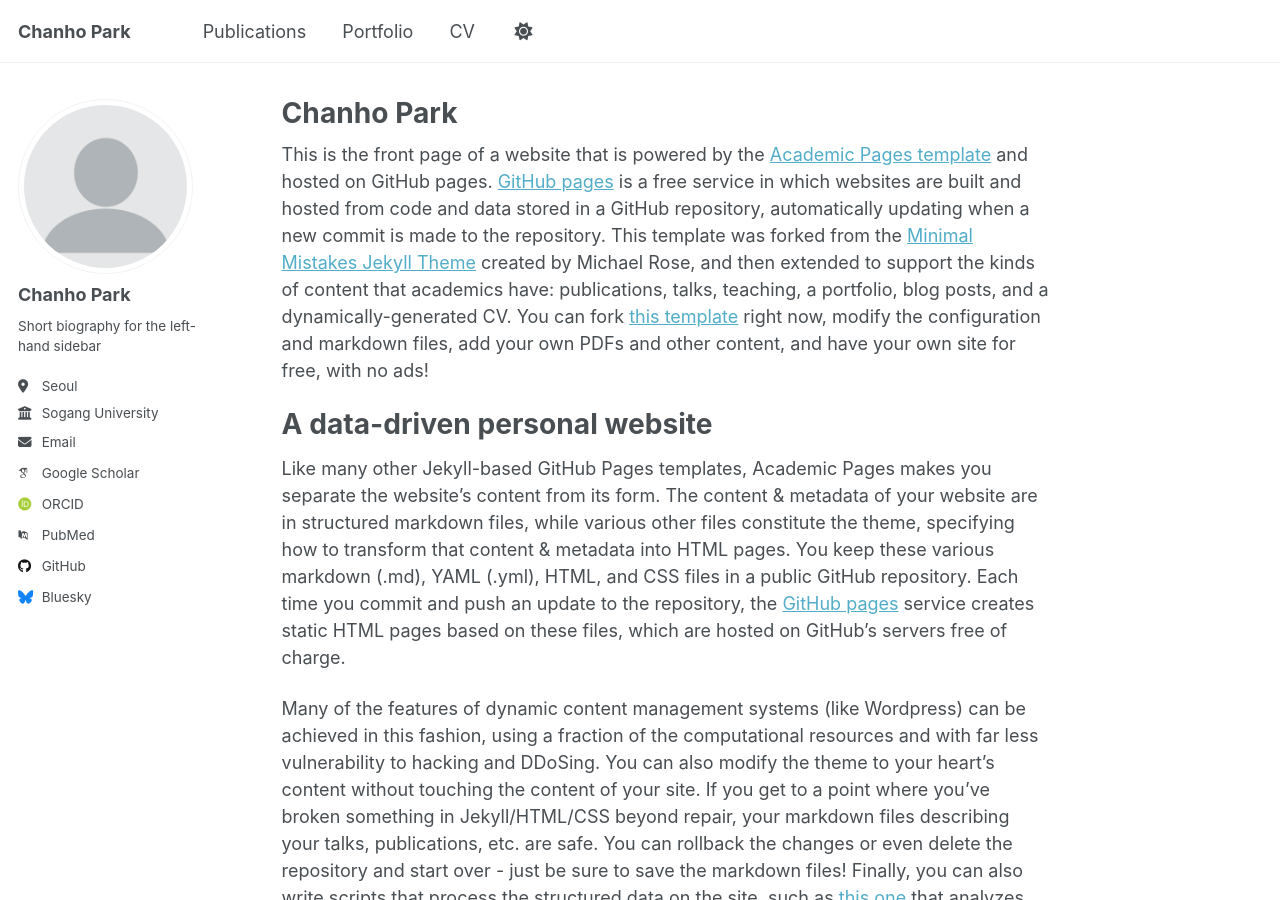
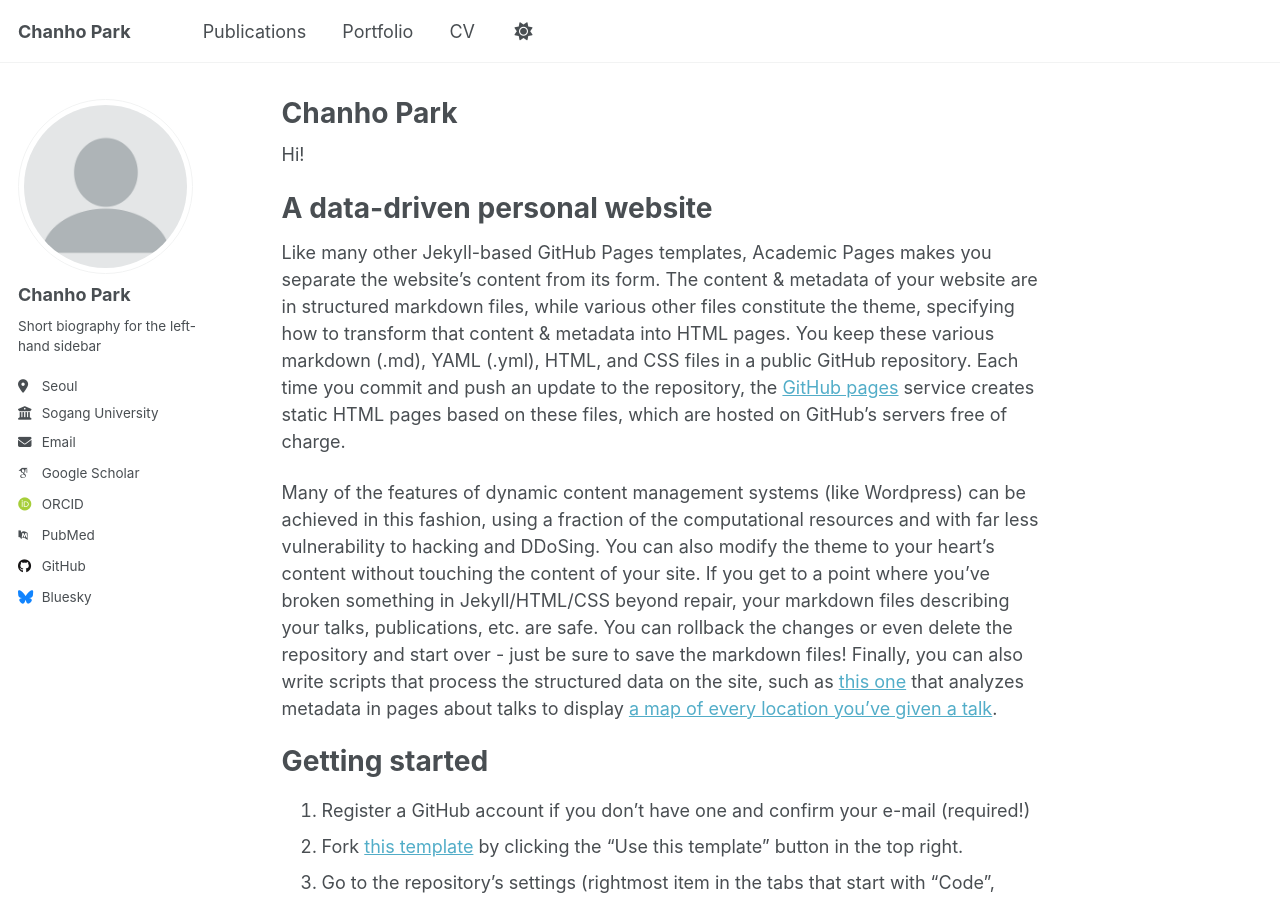
Before and after one commit to chanho12/chanho12.github.io, a Jekyll site: the page built from _pages/about.md, in a window 1280 px wide and 900 px high. Built offline with Jekyll 4.4.1, drawn with Linux system fonts in a browser that asks for light colours; some web fonts are replaced.

Commit message:
Update about.md

```diff
--- a/_pages/about.md
+++ b/_pages/about.md
@@ -7,7 +7,7 @@
   - /about.html
 ---
 
-This is the front page of a website that is powered by the [Academic Pages template](https://github.com/academicpages/academicpages.github.io) and hosted on GitHub pages. [GitHub pages](https://pages.github.com) is a free service in which websites are built and hosted from code and data stored in a GitHub repository, automatically updating when a new commit is made to the repository. This template was forked from the [Minimal Mistakes Jekyll Theme](https://mmistakes.github.io/minimal-mistakes/) created by Michael Rose, and then extended to support the kinds of content that academics have: publications, talks, teaching, a portfolio, blog posts, and a dynamically-generated CV. You can fork [this template](https://github.com/academicpages/academicpages.github.io) right now, modify the configuration and markdown files, add your own PDFs and other content, and have your own site for free, with no ads!
+Hi!
 
 A data-driven personal website
 ======
```
